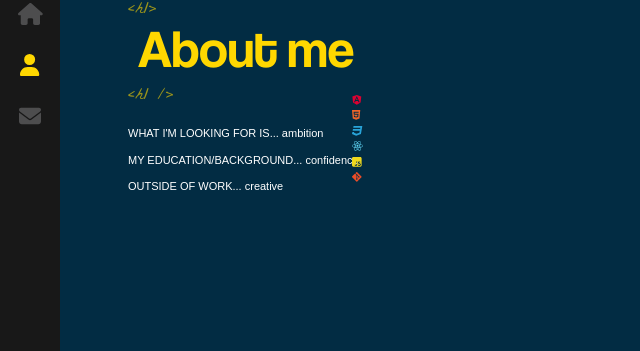
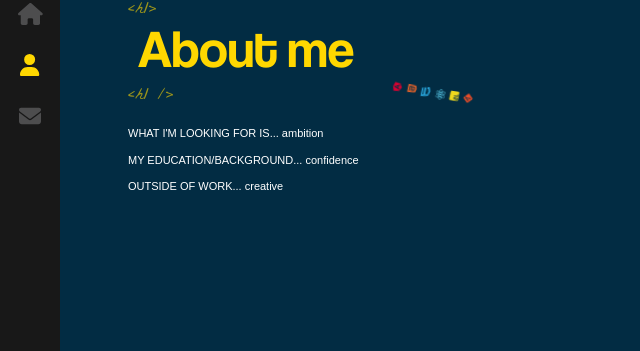
Before and after one commit to BBurleigh/React-Portfolio, a React (Create React App) app: page /about in a window 1280 px wide. Shown: the part 291-642 px from the top of the page, without its empty margins (0-640 px from the left). Built offline with nearby package versions, Linux system fonts and the light colour scheme.

Commit message:
successfully made cubespinner animation, need to add this to the other badges

```diff
--- a/src/components/About/index.scss
+++ b/src/components/About/index.scss
@@ -11,7 +11,12 @@
 
 .cubespinner {
     animation-name: spincube;
-
+    animation-timing-function: ease-in-out;
+    animation-iteration-count: infinite;
+    animation-duration: 12s;
+    transform-style: preserve-3d;
+    transform-origin: 100px 100px 0;
+    margin-left: calc(50% - 100px);
 }
 
 @keyframes spincube {
```
